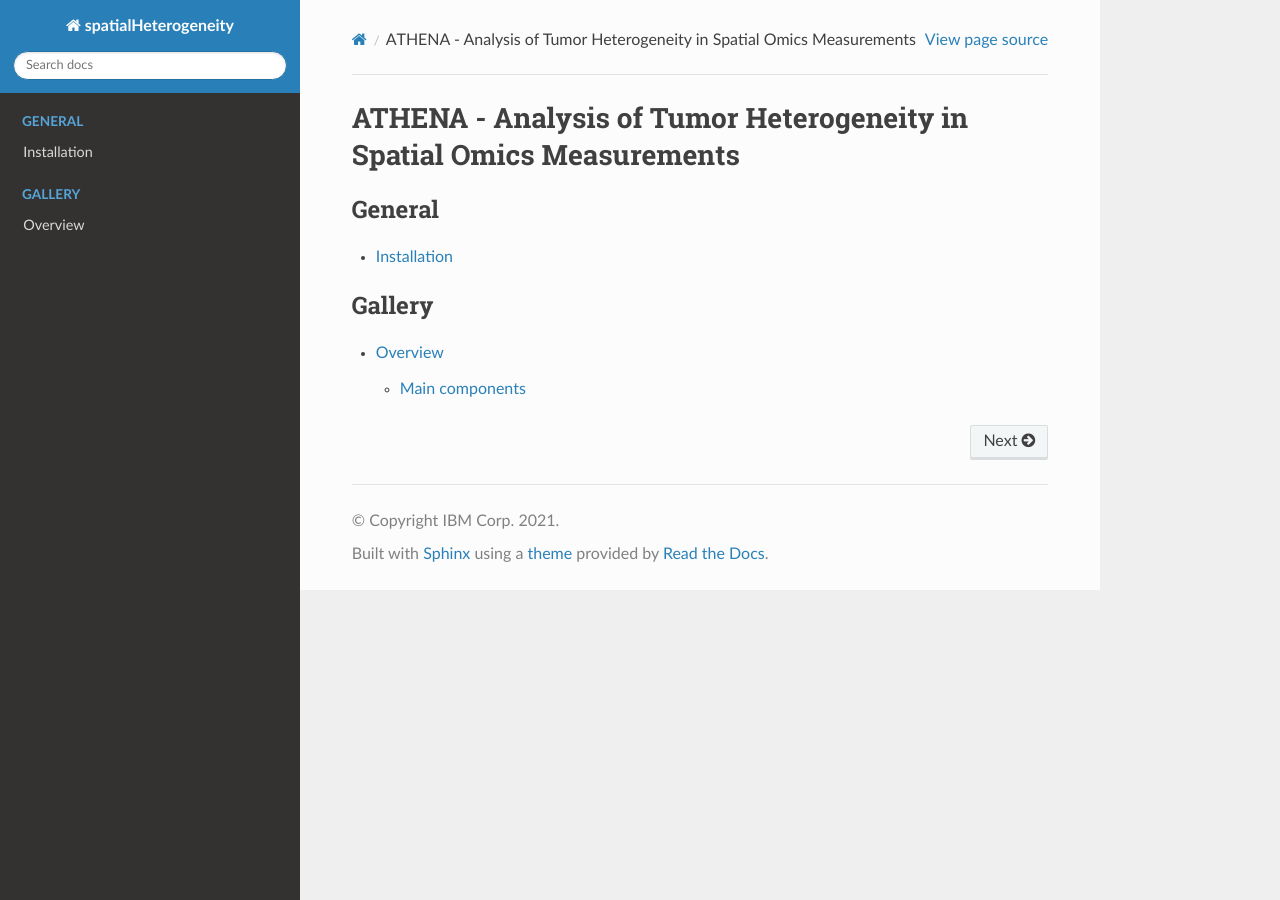
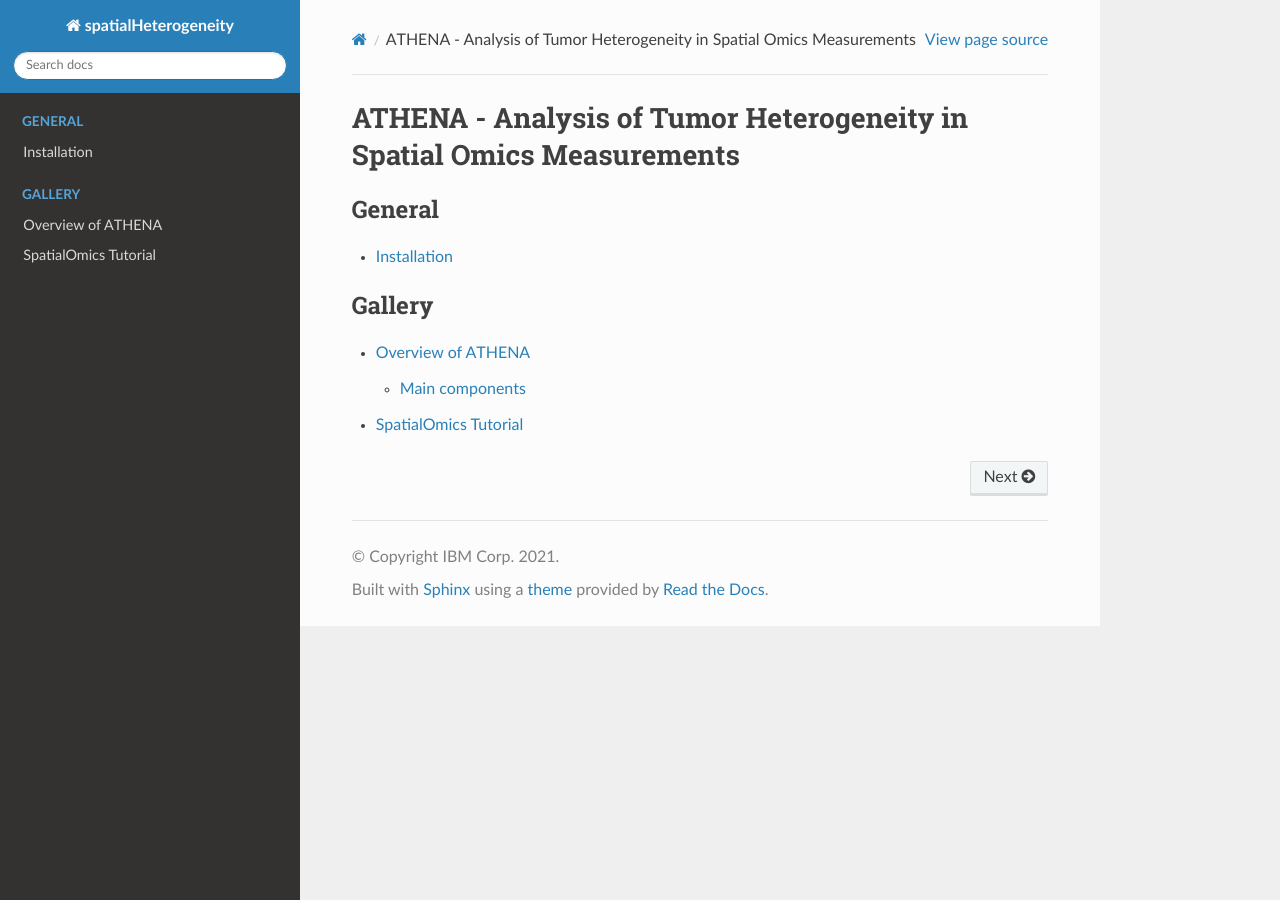
Before and after one commit to AI4SCR/ATHENA, a Sphinx documentation site: the page built from docs/index.md, in a window 1280 px wide. Built offline with Sphinx 7.4.7 and the Read the Docs theme 2.0.0, drawn with Linux system fonts in a browser that asks for light colours; pages that are not in the unit, such as notebooks, are missing from menus.

Commit message:
first version of SpatialOmics tutorial

````diff
--- a/docs/index.md
+++ b/docs/index.md
@@ -13,9 +13,10 @@ Installation <source/installation.md>
 caption: Gallery
 maxdepth: 2
 ---
-Overview <source/overview.md>
-Documentation <source/documentation.md>
+Overview of ATHENA <source/overview.md>
+Methodology <source/documentation.md>
 Tutorial <source/tutorial.md>
+SpatialOmics Tutorial <source/introduction-spatialOmics.md>
 ```
 
 ```{toctree}
````
Also changed, not shown: .travis.yml, 1 other file.
